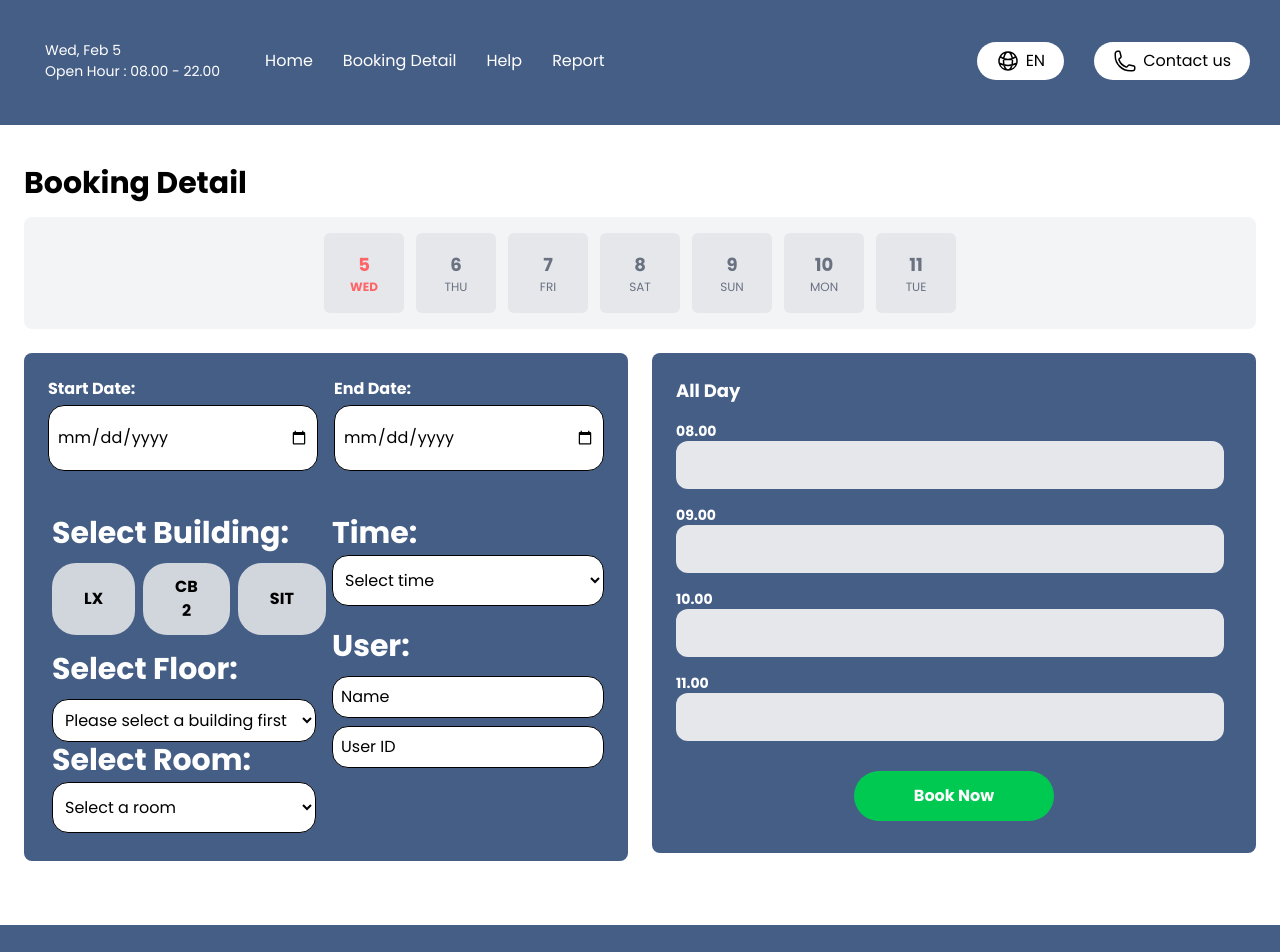
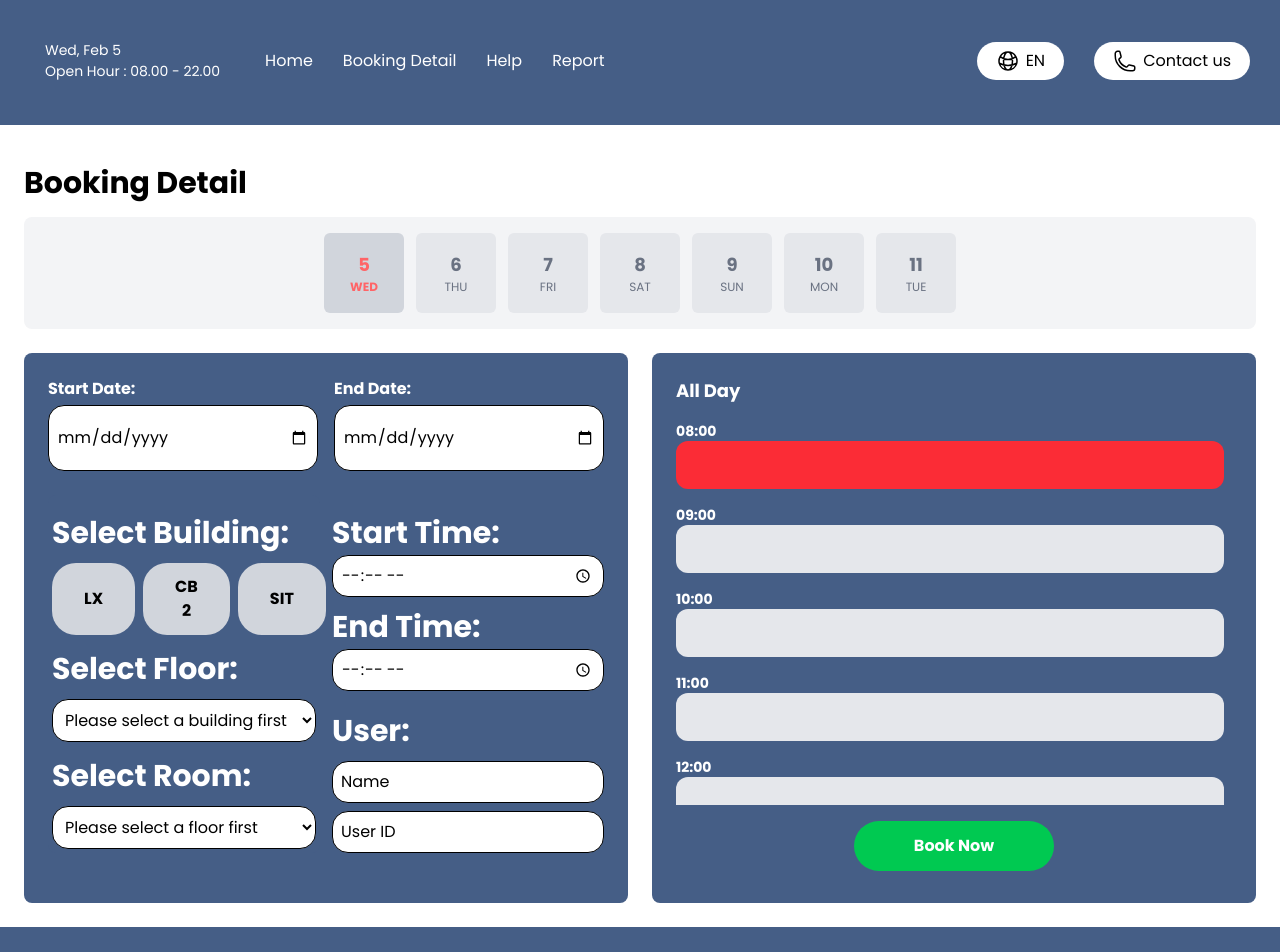
Before and after one commit to SukumDecha/HelloClient, a React (Vite) app: page /Roombooking in a window 1280 px wide. Shown: the top 952 px of the page. Built offline with nearby package versions, Linux system fonts and the light colour scheme.

Commit message:
updateee

```diff
--- a/src/components/BuildingAndFloorSelector.jsx
+++ b/src/components/BuildingAndFloorSelector.jsx
@@ -2,23 +2,41 @@ import React, { useState } from "react";
 
 const BuildingAndFloorSelector = () => {
   const [selectedBuilding, setSelectedBuilding] = useState("");
+  const [selectedFloor, setSelectedFloor] = useState("");
+  const [selectedRoom, setSelectedRoom] = useState("");
   const [floors, setFloors] = useState([]);
+  const [rooms, setRooms] = useState([]);
 
   const buildings = {
-    LX: ["Floor 10","Floor 11", "Floor 12"],
-    "CB 2": ["Floor A", "Floor B", "Floor C"],
-    SIT: ["Level X", "Level Y", "Level Z"],
+    LX: {
+      "Floor 10": ["Room 101", "Room 102", "Room 103"],
+      "Floor 11": ["Room 111", "Room 112", "Room 113"],
+      "Floor 12": ["Room 121", "Room 122", "Room 123"],
+    },
+    "CB 2": {
+      "Floor A": ["Room A1", "Room A2", "Room A3"],
+      "Floor B": ["Room B1", "Room B2", "Room B3"],
+      "Floor C": ["Room C1", "Room C2", "Room C3"],
+    },
+    SIT: {
+      "Level X": ["Room X1", "Room X2", "Room X3"],
+      "Level Y": ["Room Y1", "Room Y2", "Room Y3"],
+      "Level Z": ["Room Z1", "Room Z2", "Room Z3"],
+    },
   };
-
-  const Room =  {
-    LX: ["Floor 10","Floor 11", "Floor 12"],
-    "CB 2": ["Floor A", "Floor B", "Floor C"],
-    SIT: ["Level X", "Level Y", "Level Z"],
-  }
 
   const handleBuildingSelect = (building) => {
     setSelectedBuilding(building);
-    setFloors(buildings[building]);
+    setSelectedFloor("");
+    setSelectedRoom("");
+    setFloors(Object.keys(buildings[building]));
+    setRooms([]);
+  };
+
+  const handleFloorSelect = (floor) => {
+    setSelectedFloor(floor);
+    setSelectedRoom("");
+    setRooms(buildings[selectedBuilding][floor]);
   };
 
   return (
@@ -47,28 +65,33 @@ const BuildingAndFloorSelector = () => {
         <select
           className="w-full border rounded-2xl px-2 py-2 text-black bg-white"
           disabled={!selectedBuilding}
+          onChange={(e) => handleFloorSelect(e.target.value)}
+          value={selectedFloor}
         >
-          {floors.length > 0 ? (
-            floors.map((floor, index) => (
-              <option key={index} value={floor}>
-                {floor}
-              </option>
-            ))
-          ) : (
-            <option value="">Please select a building first</option>
-          )}
+          <option value="" >Please select a building first</option>
+          {floors.map((floor, index) => (
+            <option key={index} value={floor}>
+              {floor}
+            </option>
+          ))}
         </select>
-        <div>
-                <label className="block font-bold mb-1 text-3xl">Select Room:</label>
-                <select className="w-full border rounded-2xl px-2 py-3 text-black bg-white">
-                  <option value="" disabled selected>
-                    Select a room
-                  </option>
-                  <option value="Room A">Room A</option>
-                  <option value="Room B">Room B</option>
-                  <option value="Room C">Room C</option>
-                </select>
-              </div>
+      </div>
+
+      <div className="mt-4">
+        <label className="block font-bold mb-3 text-3xl">Select Room:</label>
+        <select
+          className="w-full border rounded-2xl px-2 py-2 text-black bg-white"
+          disabled={!selectedFloor}
+          onChange={(e) => setSelectedRoom(e.target.value)}
+          value={selectedRoom}
+        >
+          <option value="">Please select a floor first</option>
+          {rooms.map((room, index) => (
+            <option key={index} value={room}>
+              {room}
+            </option>
+          ))}
+        </select>
       </div>
     </div>
   );
--- a/src/pages/Roles.jsx
+++ b/src/pages/Roles.jsx
@@ -21,7 +21,7 @@ export default function PickYourRole() {
 
       <div className="relative flex flex-col items-center">
         <h2 className="text-5xl font-bold mb-10">Pick Your Role</h2>
-        <div className="flex gap-10">
+        <div className="flex flex-col gap-6">
           {["Lecturer", "Student", "Staff", "LF"].map((role) => (
             <button
               key={role}
@@ -35,7 +35,7 @@ export default function PickYourRole() {
       </div>
 
       {popupVisible && (
-        <div className="fixed bottom-5 right-5 bg-white text-black p-10 shadow-lg w-100">
+        <div className="fixed bottom-5 right-5 bg-white text-black p-10 shadow-lg w-100 rounded-2xl">
           <div className="relative">
             <button
               className="absolute -top-4 -right-4 text-red-500 hover:text-black"
--- a/src/pages/Roombooking.jsx
+++ b/src/pages/Roombooking.jsx
@@ -2,17 +2,25 @@ import Navbar from "../components/navbar";
 import "../App.css";
 import Footer from "../components/footer";
 import BuildingAndFloorSelector from "../components/BuildingAndFloorSelector";
+import { useState } from "react";
 
 const Roombooking = () => {
   const today = new Date();
+  const [selectedDate, setSelectedDate] = useState(today.getDate());
+
+  // กำหนดสถานะการจอง (แสดงว่าเวลาไหนที่มีการจอง)
+  const [bookings, setBookings] = useState({
+    8: true,  // ชั่วโมงที่ 8:00 จองแล้ว
+    14: true, // ชั่วโมงที่ 14:00 จองแล้ว
+    18: true, // ชั่วโมงที่ 18:00 จองแล้ว
+  });
+
   const days = Array.from({ length: 7 }, (_, i) => {
     const date = new Date();
     date.setDate(today.getDate() + i);
     return {
       day: date.getDate(),
-      weekDay: date
-        .toLocaleDateString("en-US", { weekday: "short" })
-        .toUpperCase(),
+      weekDay: date.toLocaleDateString("en-US", { weekday: "short" }).toUpperCase(),
     };
   });
 
@@ -21,7 +29,7 @@ const Roombooking = () => {
       <div className="bg-[#455E86] w-full h-[125px]">
         <Navbar />
       </div>
-      <div className="p-6 bg-white min-h-screen ">
+      <div className="p-6 bg-white min-h-screen">
         <header className="py-4">
           <h1 className="text-3xl font-bold text-black">Booking Detail</h1>
         </header>
@@ -31,11 +39,12 @@ const Roombooking = () => {
             {days.map((date, index) => (
               <div
                 key={index}
-                className={`flex flex-col items-center justify-center w-20 h-20 rounded-md ${
-                  index === 0
-                    ? "text-red-400 font-bold bg-gray-200"
+                className={`flex flex-col items-center justify-center w-20 h-20 rounded-md cursor-pointer ${
+                  selectedDate === date.day
+                    ? "text-red-400 font-bold bg-gray-300"
                     : "text-gray-500 hover:bg-gray-300 bg-gray-200"
                 }`}
+                onClick={() => setSelectedDate(date.day)}
               >
                 <p className="text-lg font-bold">{date.day}</p>
                 <p className="text-xs">{date.weekDay}</p>
@@ -49,17 +58,11 @@ const Roombooking = () => {
             <div className="grid grid-cols-2 gap-4">
               <div>
                 <label className="block font-bold mb-1">Start Date:</label>
-                <input
-                  type="date"
-                  className="w-full border rounded-2xl px-2 py-5 text-black bg-white"
-                />
+                <input type="date" className="w-full border rounded-2xl px-2 py-5 text-black bg-white" />
               </div>
               <div>
                 <label className="block font-bold mb-1">End Date:</label>
-                <input
-                  type="date"
-                  className="w-full border rounded-2xl px-2 py-5 text-black bg-white"
-                />
+                <input type="date" className="w-full border rounded-2xl px-2 py-5 text-black bg-white" />
               </div>
             </div>
 
@@ -69,73 +72,33 @@ const Roombooking = () => {
               </div>
 
               <div className="mt-5">
-                <label className="block font-bold mb-1 text-3xl">Time:</label>
-                <select className="w-full border rounded-2xl px-2 py-3 text-black bg-white">
-                  <option value="" disabled selected>
-                    Select time
-                  </option>
-                  <option value="08:00">08:00</option>
-                  <option value="09:00">09:00</option>
-                  <option value="10:00">10:00</option>
-                  <option value="11:00">11:00</option>
-                  <option value="12:00">12:00</option>
-                  <option value="13:00">13:00</option>
-                  <option value="14:00">14:00</option>
-                  <option value="15:00">15:00</option>
-                  <option value="16:00">16:00</option>
-                  <option value="17:00">17:00</option>
-                  <option value="18:00">18:00</option>
-                  <option value="19:00">19:00</option>
-                  <option value="20:00">20:00</option>
-                  <option value="21:00">21:00</option>
-                  <option value="22:00">22:00</option>
-                </select>
+                <label className="block font-bold mb-1 text-3xl">Start Time:</label>
+                <input type="time" className="w-full border rounded-2xl px-2 py-2 text-black bg-white" />
+
+                <label className="block font-bold mt-3 mb-1 text-3xl">End Time:</label>
+                <input type="time" className="w-full border rounded-2xl px-2 py-2 text-black bg-white" />
 
                 <div className="mt-5.5">
-                <label className="block font-bold mb-3 text-3xl">User:</label>
-                <input
-                  type="text"
-                  placeholder="Name"
-                  className="w-full border rounded-2xl px-2 py-2 text-black bg-white"
-                />
-                <input
-                  type="text"
-                  placeholder="User ID"
-                  className="w-full border rounded-2xl px-2 py-2 mt-2 text-black bg-white"
-                />
+                  <label className="block font-bold mb-3 text-3xl">User:</label>
+                  <input type="text" placeholder="Name" className="w-full border rounded-2xl px-2 py-2 text-black bg-white" />
+                  <input type="text" placeholder="User ID" className="w-full border rounded-2xl px-2 py-2 mt-2 text-black bg-white" />
+                </div>
               </div>
-              </div>
-
-
-
             </div>
           </div>
 
-          <div className="bg-[#455E86] text-white p-6 rounded-lg flex flex-col h-[500px] relative">
+          <div className="bg-[#455E86] text-white p-6 rounded-lg flex flex-col h-[550px] relative">
             <div className="overflow-y-auto flex-1 pr-2">
               <p className="text-lg font-bold mb-4">All Day</p>
-              {[
-                "08.00",
-                "09.00",
-                "10.00",
-                "11.00",
-                "12.00",
-                "13.00",
-                "14.00",
-                "15.00",
-                "16.00",
-                "17.00",
-                "18.00",
-                "19.00",
-                "20.00",
-                "21.00",
-                "22.00"
-              ].map((time, i) => (
-                <div key={i} className="mb-4">
-                  <p className="text-white-200 text-sm font-bold">{time}</p>
-                  <div className="w-full h-12 bg-gray-200 rounded-xl"></div>
-                </div>
-              ))}
+              {["08:00", "09:00", "10:00", "11:00", "12:00", "13:00", "14:00", "15:00", "16:00", "17:00", "18:00", "19:00", "20:00", "21:00", "22:00"].map((time, i) => {
+                const hour = parseInt(time.split(":")[0]);
+                return (
+                  <div key={i} className="mb-4">
+                    <p className="text-white-200 text-sm font-bold">{time}</p>
+                    <div className={`w-full h-12 rounded-xl ${bookings[hour] ? "bg-red-500" : "bg-gray-200"}`}></div>
+                  </div>
+                );
+              })}
             </div>
 
             <div className="flex justify-center items-center bg-[#455E86] p-2 mt-2">
```
